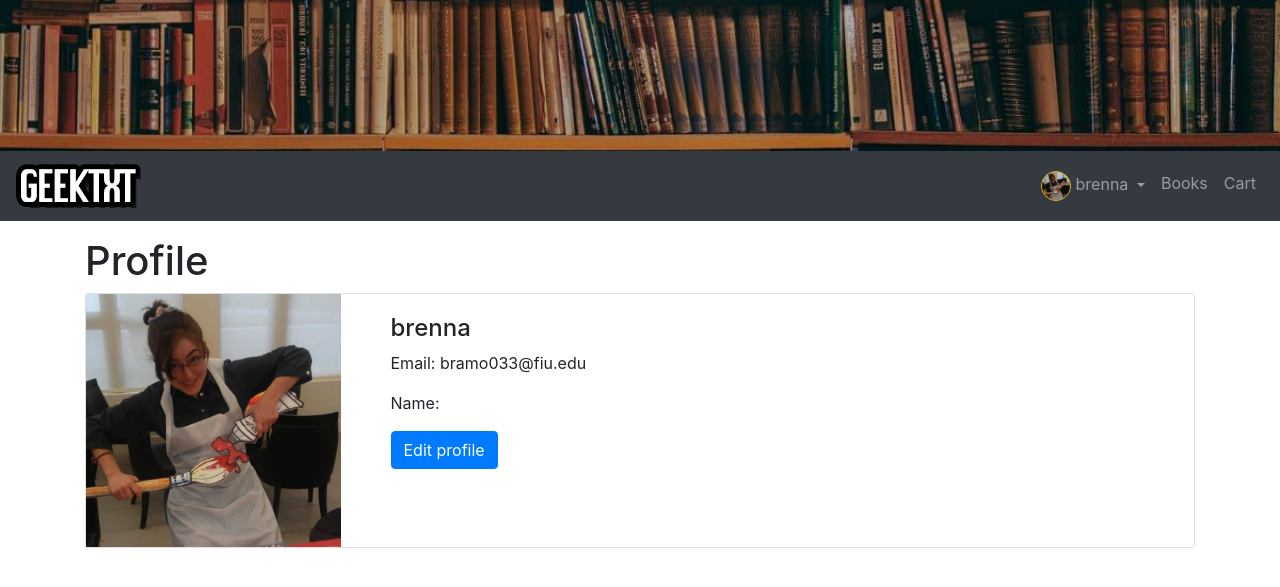
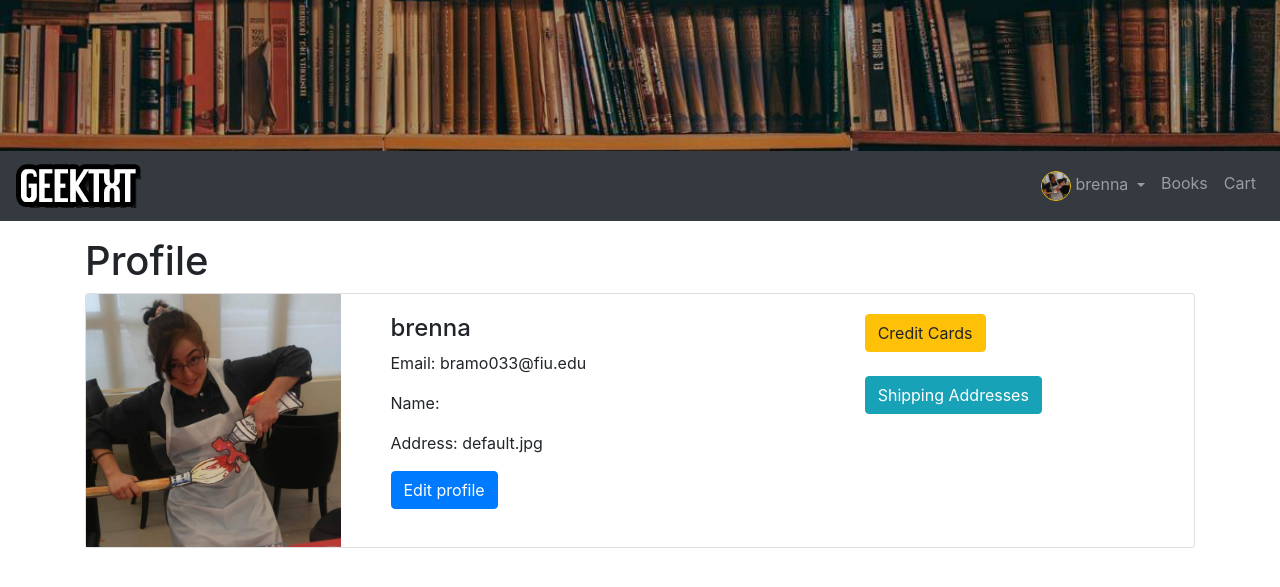
Before and after one commit to BrennaRamos/Team-7--Book-Store, a Django app: page /profile/ in a window 1280 px wide. Shown: the top 587 px of the page. Run offline with Django 3.2, Linux system fonts and the light colour scheme; a user stored in the database is signed in; data comes from the database, SQL or seed files in the repository; both versions use the stored data as it was after the commit; parts of the project's set-up code (start-up, migrations or seed data) failed here and were passed over; some libraries are stand-ins or nearby versions.

Commit message:
ajsndasjd

```diff
--- a/account/forms.py
+++ b/account/forms.py
@@ -19,4 +19,4 @@ class accountUpdateForm(forms.ModelForm):
 class profileUpdateForm(forms.ModelForm):
     class Meta:
         model = Profile
-        fields = ['profilePic']
+        fields = ['address','city','state','zipCode','profilePic']
--- a/account/models.py
+++ b/account/models.py
@@ -1,10 +1,28 @@
 from django.db import models
 from django.contrib.auth.models import User
 
-# Create your models here.
+# Create your models here
 class Profile(models.Model):
     user = models.OneToOneField(User,on_delete=models.CASCADE)
     profilePic = models.ImageField(default='default.jpg',upload_to='profile_pics')
+    address = models.CharField(default='',max_length=100)
+    city = models.CharField(default='',max_length=50)
+    state = models.CharField(default='',max_length=2)
+    zipCode = models.CharField(default='',max_length=5)
 
     def __str__(self):
         return f'{self.user.username} Profile'
+
+class Card(models.Model):
+    user = models.ForeignKey(User, on_delete=models.CASCADE)
+    cardNumber = models.BigIntegerField()
+    expDate = models.DateField()
+    cvc = models.IntegerField()
+
+
+class ShippingAddress(models.Model):
+    user = models.ForeignKey(User, on_delete=models.CASCADE)
+    address = models.CharField(default='',max_length=100)
+    city = models.CharField(default='',max_length=50)
+    state = models.CharField(default='',max_length=2)
+    zipCode = models.CharField(default='',max_length=5)
--- a/account/templates/account/profile.html
+++ b/account/templates/account/profile.html
@@ -8,18 +8,39 @@
                 <div class="col-lg-3">
                     <img class="img-fluid" src="{{ user.profile.profilePic.url }}" alt="Card image cap">
                 </div>
-                <div class="col-lg-9">
+                <div class="col-lg-5">
                     <div class="card-body">
                         <h4>{{ user.username }}</h4>
                         <p>Email: {{ user.email }}</p>
                         <p>Name: {{ user.first_name}} {{user.last_name}}</p>
+                        <p>Address: {{ user.profile.address}} {{user.profile.city}} {{user.profile.state}} {{user.profile.zipCode}}</p>
                         <button class="btn btn-primary" type="button" data-toggle="collapse" data-target="#collapseExample" aria-expanded="false" aria-controls="collapseExample">
                             Edit profile
                         </button>
                     </div>
                 </div>
+                <div class="col-lg-4">
+                        <div class="card-body">
+                            <button class="btn btn-warning" type="button" data-toggle="collapse" data-target="#collapseCard" aria-expanded="false" aria-controls="collapseCard">
+                                Credit Cards
+                            </button>
+                            <br>
+                            <br>
+                            <button class="btn btn-info" type="button" data-toggle="collapse" data-target="#collapseAddress" aria-expanded="false" aria-controls="collapseAddress">
+                                Shipping Addresses
+                            </button>
+                        </div>
+                    </div>
             </div>
         </div>
+        <div class="card collapse mb-3" id="collapseCard">
+            <div class="card-body">
+            </div>
+        </div>
+        <div class="card collapse mb-3" id="collapseAddress">
+                <div class="card-body">
+                </div>
+            </div>
 
         <div class="card collapse mb-3" id="collapseExample">
             <div class="card-body">
```
Also changed, not shown: account/migrations/0002_profile_address.py (added), account/migrations/0003_auto_20191114_0505.py (added), account/migrations/0004_auto_20191116_0630.py (added), db.sqlite3.
